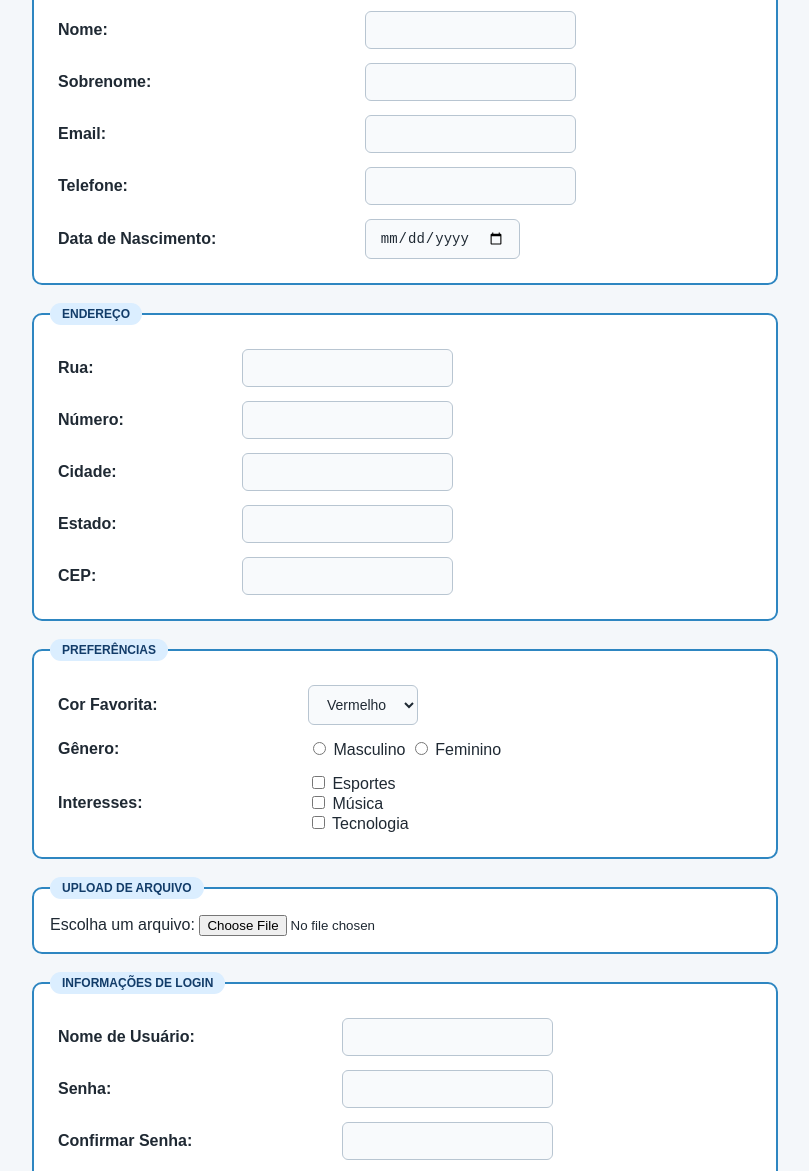
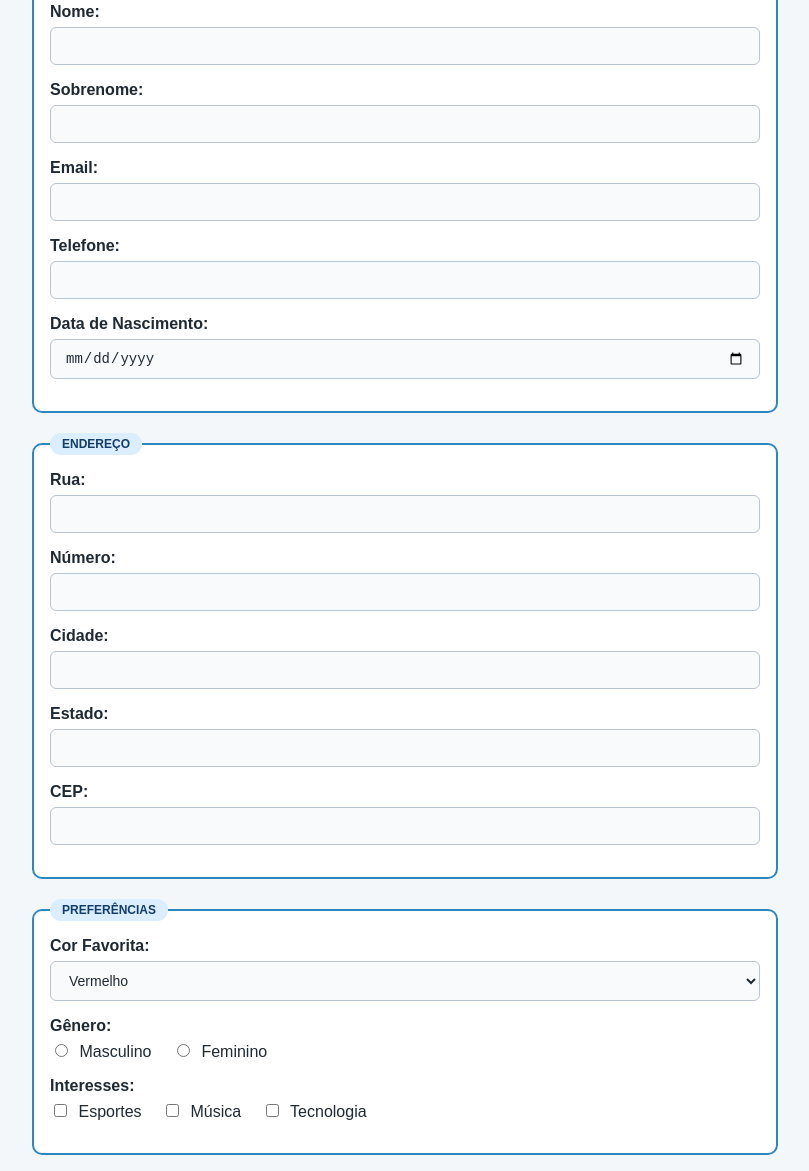
Before and after one commit to afonsooe/FormularioHTML, a plain HTML site: page index.html in a window 1280 px wide. Shown: the part 150-1321 px from the top of the page, without its empty margins (235-1044 px from the left). Drawn offline with Linux system fonts and the light colour scheme.

Commit message:
Atualizacoes para correção de largura dos box

```diff
--- a/index.html
+++ b/index.html
@@ -1,3 +1,4 @@
+
 <!DOCTYPE html>
 <html lang="pt-BR">
 
@@ -17,179 +18,112 @@
 
     <fieldset>
 
-        <legend><b>Dados Pessoais</b></legend>
+        <legend>Dados Pessoais</legend>
 
-        <table>
-            <tbody>
+        <label for="nome">Nome:</label>
+        <input type="text" id="nome" name="nome">
 
-            <tr>
-                <td><label for="nome">Nome:</label></td>
-                <td><input type="text" id="nome" name="nome"></td>
-            </tr>
+        <label for="sobrenome">Sobrenome:</label>
+        <input type="text" id="sobrenome" name="sobrenome">
 
-            <tr>
-                <td><label for="sobrenome">Sobrenome:</label></td>
-                <td><input type="text" id="sobrenome" name="sobrenome"></td>
-            </tr>
+        <label for="email">Email:</label>
+        <input type="email" id="email" name="email">
 
-            <tr>
-                <td><label for="email">Email:</label></td>
-                <td><input type="email" id="email" name="email"></td>
-            </tr>
+        <label for="telefone">Telefone:</label>
+        <input type="tel" id="telefone" name="telefone">
 
-            <tr>
-                <td><label for="telefone">Telefone:</label></td>
-                <td><input type="tel" id="telefone" name="telefone"></td>
-            </tr>
-
-            <tr>
-                <td><label for="nascimento">Data de Nascimento:</label></td>
-                <td><input type="date" id="nascimento" name="nascimento"></td>
-            </tr>
-
-            </tbody>
-        </table>
+        <label for="nascimento">Data de Nascimento:</label>
+        <input type="date" id="nascimento" name="nascimento">
 
     </fieldset>
 
-    <br>
+    <fieldset>
+
+        <legend>Endereço</legend>
+
+        <label for="rua">Rua:</label>
+        <input type="text" id="rua" name="rua">
+
+        <label for="numero">Número:</label>
+        <input type="number" id="numero" name="numero">
+
+        <label for="cidade">Cidade:</label>
+        <input type="text" id="cidade" name="cidade">
+
+        <label for="estado">Estado:</label>
+        <input type="text" id="estado" name="estado">
+
+        <label for="cep">CEP:</label>
+        <input type="text" id="cep" name="cep">
+
+    </fieldset>
 
     <fieldset>
 
-        <legend><b>Endereço</b></legend>
+        <legend>Preferências</legend>
 
-        <table>
-            <tbody>
-
-            <tr>
-                <td><label for="rua">Rua:</label></td>
-                <td><input type="text" id="rua" name="rua"></td>
-            </tr>
-
-            <tr>
-                <td><label for="numero">Número:</label></td>
-                <td><input type="number" id="numero" name="numero"></td>
-            </tr>
-
-            <tr>
-                <td><label for="cidade">Cidade:</label></td>
-                <td><input type="text" id="cidade" name="cidade"></td>
-            </tr>
-
-            <tr>
-                <td><label for="estado">Estado:</label></td>
-                <td><input type="text" id="estado" name="estado"></td>
-            </tr>
-
-            <tr>
-                <td><label for="cep">CEP:</label></td>
-                <td><input type="text" id="cep" name="cep"></td>
-            </tr>
-
-            </tbody>
-        </table>
-
-    </fieldset>
-
-    <br>
-
-    <fieldset>
-
-        <legend><b>Preferências</b></legend>
-
-        <table>
-            <tbody>
-
-            <tr>
-                <td><label for="cor">Cor Favorita:</label></td>
-
-                <td>
+        <label for="cor">Cor Favorita:</label>
         <select id="cor" name="cor">
             <option>Vermelho</option>
             <option>Azul</option>
             <option>Verde</option>
             <option>Amarelo</option>
         </select>
-                </td>
-            </tr>
 
-            <tr>
-                <td>Gênero:</td>
+        <span class="rotulo-grupo">Gênero:</span>
 
-                <td>
+        <span class="opcao">
             <input type="radio" id="masculino" name="genero">
             <label for="masculino">Masculino</label>
+        </span>
 
+        <span class="opcao">
             <input type="radio" id="feminino" name="genero">
             <label for="feminino">Feminino</label>
-                </td>
-            </tr>
+        </span>
 
-            <tr>
-                <td>Interesses:</td>
+        <span class="rotulo-grupo">Interesses:</span>
 
-                <td>
+        <span class="opcao">
             <input type="checkbox" id="esportes">
             <label for="esportes">Esportes</label>
+        </span>
 
-                    <br>
-
+        <span class="opcao">
             <input type="checkbox" id="musica">
             <label for="musica">Música</label>
+        </span>
 
-                    <br>
-
+        <span class="opcao">
             <input type="checkbox" id="tecnologia">
             <label for="tecnologia">Tecnologia</label>
-                </td>
-            </tr>
-
-            </tbody>
-        </table>
+        </span>
 
     </fieldset>
 
-    <br>
-
     <fieldset>
 
-        <legend><b>Upload de Arquivo</b></legend>
+        <legend>Upload de Arquivo</legend>
 
         <label for="arquivo">Escolha um arquivo:</label>
         <input type="file" id="arquivo" name="arquivo">
 
     </fieldset>
 
-    <br>
-
     <fieldset>
 
-        <legend><b>Informações de Login</b></legend>
+        <legend>Informações de Login</legend>
 
-        <table>
-            <tbody>
+        <label for="usuario">Nome de Usuário:</label>
+        <input type="text" id="usuario" name="usuario">
 
-            <tr>
-                <td><label for="usuario">Nome de Usuário:</label></td>
-                <td><input type="text" id="usuario" name="usuario"></td>
-            </tr>
+        <label for="senha">Senha:</label>
+        <input type="password" id="senha" name="senha">
 
-            <tr>
-                <td><label for="senha">Senha:</label></td>
-                <td><input type="password" id="senha" name="senha"></td>
-            </tr>
-
-            <tr>
-                <td><label for="confirmar">Confirmar Senha:</label></td>
-                <td><input type="password" id="confirmar" name="confirmar"></td>
-            </tr>
-
-            </tbody>
-        </table>
+        <label for="confirmar">Confirmar Senha:</label>
+        <input type="password" id="confirmar" name="confirmar">
 
     </fieldset>
-
-    <br>
 
     <input type="submit" value="Enviar">
 
--- a/style.css
+++ b/style.css
@@ -29,6 +29,7 @@ fieldset {
     border: 2px solid #2e86c1;
     border-radius: 10px;
     padding: 16px;
+    margin-bottom: 20px;
 }
 
 legend {
@@ -38,17 +39,12 @@ legend {
     border-radius: 20px;
     text-transform: uppercase;
     font-size: 12px;
+    font-weight: 700;
 }
 
-form table {
-    width: 100%;
-}
-
-form td {
-    padding: 6px;
-}
-
-form td:first-child {
+label {
+    display: block;
+    margin-bottom: 6px;
     font-weight: 700;
 }
 
@@ -59,12 +55,16 @@ input[type="number"],
 input[type="date"],
 input[type="password"],
 select {
+    display: block;
+    width: 100%;
+    box-sizing: border-box;
     background-color: #f8fafc;
     color: #1f2933;
     border: 1px solid #b8c5d1;
     border-radius: 6px;
     padding: 10px 14px;
     font-size: 14px;
+    margin-bottom: 16px;
 }
 
 input[type="text"]:hover,
@@ -87,6 +87,25 @@ select:focus {
     outline: none;
     border-color: #2e86c1;
     box-shadow: 0 0 0 3px rgba(46, 134, 193, 0.25);
+}
+
+.rotulo-grupo {
+    display: block;
+    font-weight: 700;
+    margin-bottom: 6px;
+}
+
+.opcao {
+    display: inline-block;
+    margin-right: 16px;
+    margin-bottom: 16px;
+}
+
+.opcao label {
+    display: inline;
+    font-weight: 400;
+    margin-bottom: 0;
+    margin-left: 4px;
 }
 
 input[type="submit"] {
@@ -121,6 +140,19 @@ input[type="submit"]:hover {
     color: #ffffff;
 }
 
+.resumo thead th {
+    text-transform: uppercase;
+    letter-spacing: 1px;
+}
+
+.resumo tbody tr:nth-child(even) {
+    background-color: #eef6fc;
+}
+
+.resumo tbody tr:hover {
+    background-color: #dbeeff;
+}
+
 .resumo tfoot {
     background-color: #dbeeff;
     color: #123c69;
```
Lines whose indentation alone changed are shown as unchanged.
